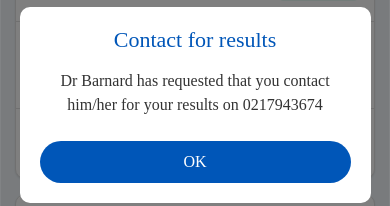
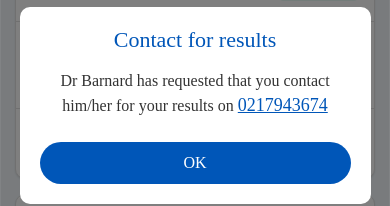
Before and after one commit to SSDUBE/bluegrass-digital-assessment, a React Native app: screen /ResultsListing in a window 390 px wide. Shown: the part 317-523 px from the top of the page. Built offline with nearby package versions, Linux system fonts and the light colour scheme.

Commit message:
fix: update contact number to open tell

```diff
--- a/metro.config.mjs
+++ b/metro.config.js
@@ -1,4 +1,4 @@
-import { getDefaultConfig, mergeConfig } from '@react-native/metro-config';
+const { getDefaultConfig, mergeConfig } = require('@react-native/metro-config');
 
 /**
  * Metro configuration
@@ -8,4 +8,4 @@ import { getDefaultConfig, mergeConfig } from '@react-native/metro-config';
  */
 const config = {};
 
-export default mergeConfig(getDefaultConfig(import.meta.url), config);
+module.exports = mergeConfig(getDefaultConfig(__dirname), config);
--- a/src/components/ContactModal.tsx
+++ b/src/components/ContactModal.tsx
@@ -1,5 +1,5 @@
 import React, { useCallback } from 'react';
-import { View, Text, StyleSheet } from 'react-native';
+import { View, Text, StyleSheet, TouchableOpacity, Linking } from 'react-native';
 import Modal from 'react-native-modal';
 import { theme } from '../theme';
 import Button from './Button';
@@ -26,6 +26,19 @@ const ContactModal: React.FC<ContactModalProps> = ({
     }
   }, [onClose]);
 
+  const handlePhonePress = useCallback(() => {
+    const phoneNumberFormatted = phoneNumber.replace(/[^0-9]/g, '');
+    Linking.canOpenURL(`tel:${phoneNumberFormatted}`)
+      .then(supported => {
+        if (supported) {
+          return Linking.openURL(`tel:${phoneNumberFormatted}`);
+        } else {
+          console.log('Phone calls not supported on this device');
+        }
+      })
+      .catch(err => console.error('An error occurred', err));
+  }, [phoneNumber]);
+
   return (
     <Modal
       isVisible={isVisible}
@@ -40,7 +53,10 @@ const ContactModal: React.FC<ContactModalProps> = ({
       <View style={styles.container}>
         <Text style={styles.title}>Contact for results</Text>
         <Text style={styles.message}>
-          {doctorName} has requested that you contact him/her for your results on {phoneNumber}
+          {doctorName} has requested that you contact him/her for your results on{' '}
+          <Text style={styles.phoneNumber} onPress={handlePhonePress}>
+            {phoneNumber}
+          </Text>
         </Text>
         <Button title="OK" onPress={handleClose} variant="primary" fullWidth size="medium" />
       </View>
@@ -73,9 +89,16 @@ const styles = StyleSheet.create({
     fontSize: 16,
     color: '#333',
     fontFamily: theme.typography.fontFamily.regular,
-    marginBottom: 24,
     textAlign: 'center',
     lineHeight: 24,
+    marginBottom: 24,
+  },
+  phoneNumber: {
+    fontSize: 18,
+    color: theme.colors.primary,
+    fontFamily: theme.typography.fontFamily.bold,
+    textDecorationLine: 'underline',
+    textAlign: 'center',
   },
 });
 
```
Also changed, not shown: 2 other files (tests, documents, lock files or other folders).
